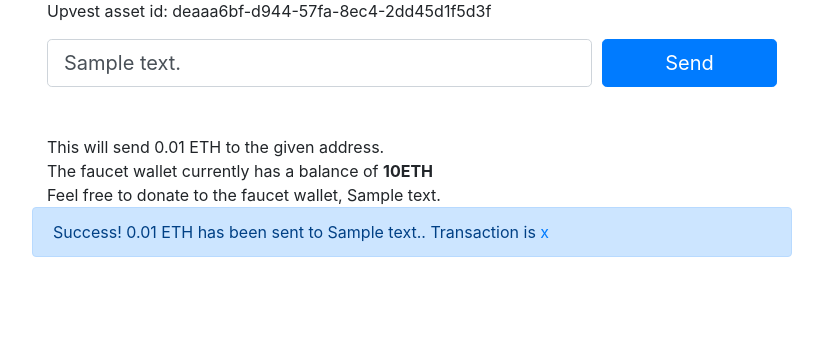
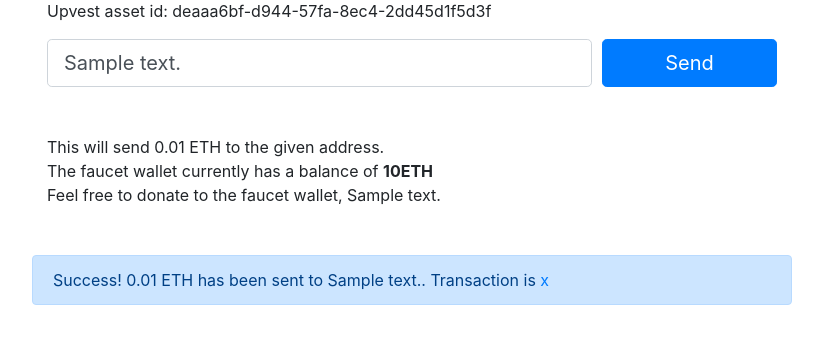
Before and after one commit to upvestco/example-faucet, a Django app: template faucet/core/templates/faucet.html in a window 1280 px wide. Shown: the part 289-633 px from the top of the page, without its empty margins (38-861 px from the left). Run offline with Django 3.2, Linux system fonts and the light colour scheme; data comes from the database, SQL or seed files in the repository; tables that the repository leaves empty hold one stand-in row (values such as "Sample post"); the template is opened without the code that fills it: values that come from a table or form of the project are taken from there, most other values are stand-ins (such as "Sample title", 1, 10 or a date in 2020); parts of the project's set-up code (start-up, migrations or seed data) failed here and were passed over; some libraries are stand-ins or nearby versions.

Commit message:
Tidying up transaction information

```diff
--- a/faucet/core/templates/faucet.html
+++ b/faucet/core/templates/faucet.html
@@ -64,7 +64,9 @@
             <br/> The faucet wallet currently has a balance of <strong>{{ balance }}{{ faucet.asset_code }}</strong>
             <br/>Feel free to donate to the faucet wallet, {{ wallet.address }}
           </div>
+        </div>
           {% if tx %}
+          <div class="row mt-5">
             <div class="col-md-8 alert alert-primary">
               Success! {{ faucet.sending_amount.normalize }} {{ faucet.asset_code }} has been sent to {{ address }}.
               Transaction is
@@ -72,8 +74,8 @@
                 {{ tx.txhash }}
               </a>
             </div>
+          </div>
           {% endif %}
-        </div>
 
       </div>
 
```
